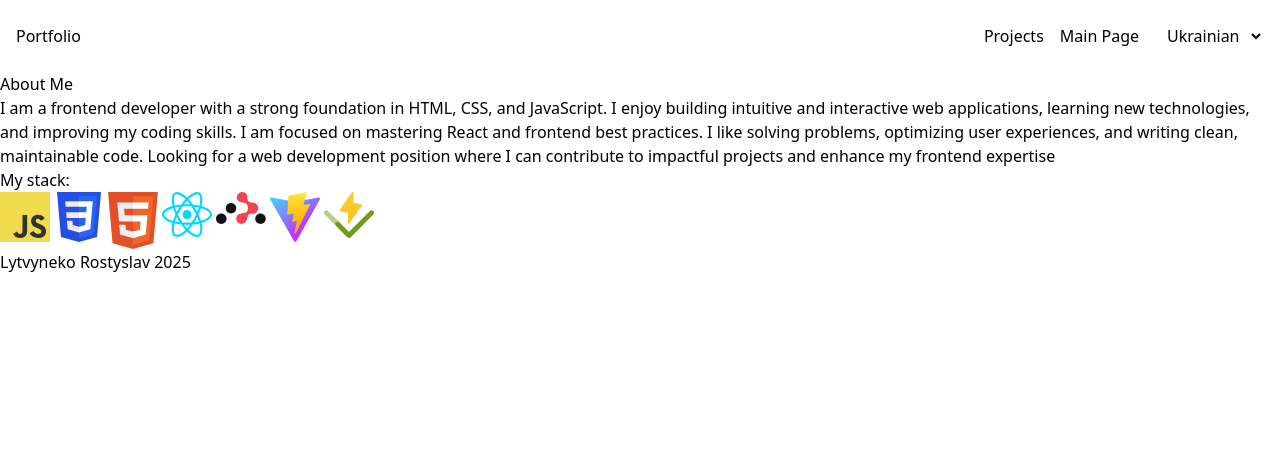
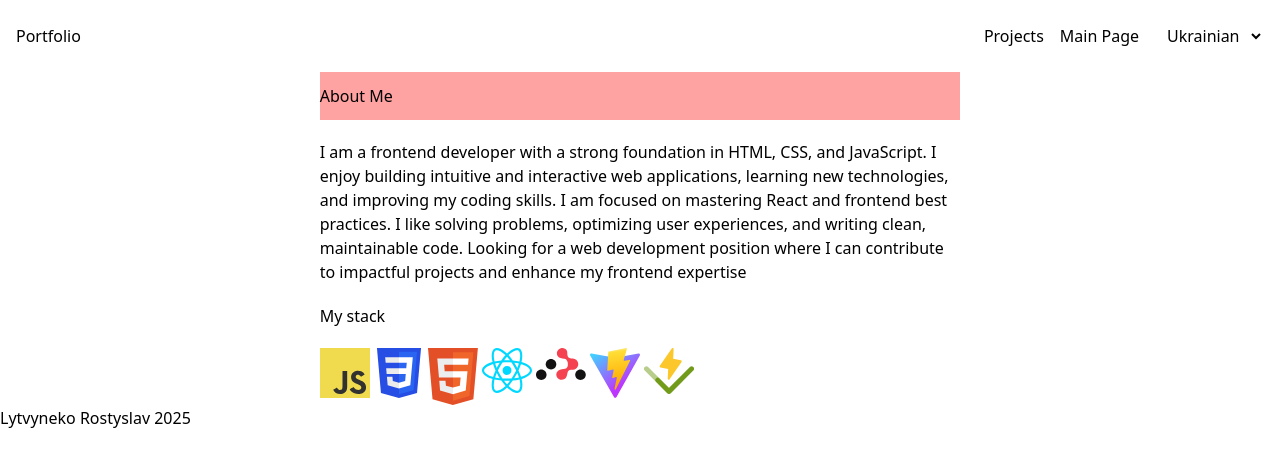
Before and after one commit to R3ndrex/Portfolio, a React (Vite) app: page / in a window 1280 px wide. Shown: the top 466 px of the page. Built offline with nearby package versions, Linux system fonts and the light colour scheme.

Commit message:
Add translations

```diff
--- a/src/components/Footer.jsx
+++ b/src/components/Footer.jsx
@@ -1,3 +1,6 @@
+import { useTranslation } from "react-i18next";
+
 export default function Footer() {
-    return <footer>Lytvyneko Rostyslav 2025</footer>;
+    const { t } = useTranslation();
+    return <footer>{t("Lytvyneko Rostyslav")} 2025</footer>;
 }
--- a/src/components/MainContent.jsx
+++ b/src/components/MainContent.jsx
@@ -5,7 +5,8 @@ import VitestImage from "../assets/vitest.svg";
 import CSSImage from "../assets/css_old.svg";
 import HTMLImage from "../assets/javascript.svg";
 import JavaScriptImage from "../assets/html5.svg";
-import { Trans } from "react-i18next";
+import { Trans, useTranslation } from "react-i18next";
+
 const stack = [
     {
         image: HTMLImage,
@@ -38,10 +39,11 @@ const stack = [
 ];
 
 export default function MainContent() {
+    const { t } = useTranslation();
     return (
-        <main>
-            <h2>About Me</h2>
-            <Trans i18nKey={"AboutText"}>
+        <main className="w-[70ch] ml-auto mr-auto flex flex-col gap-5">
+            <h2 className="bg-red-300 pb-3 pt-3">{t("About Me")}</h2>
+            <Trans i18nKey="AboutText">
                 <p>
                     I am a frontend developer with a strong foundation in HTML,
                     CSS, and JavaScript. I enjoy building intuitive and
@@ -54,7 +56,7 @@ export default function MainContent() {
                     expertise
                 </p>
             </Trans>
-            <h2>My stack:</h2>
+            <h2>{t("My stack")}</h2>
             <ul className="flex gap-1">
                 {stack.map((element) => (
                     <li>
--- a/src/i18.js
+++ b/src/i18.js
@@ -25,6 +25,9 @@ i18next
                     оптимізувати взаємодію з користувачем i писати чистий, зручний для обслуговування
                     код. Шукаю вакансію веб-розробника, де я можу
                     зробити внесок y ефективні проєкти та покращити мій рівень знання фронтенду`,
+                    "About Me": "Про мене",
+                    "My stack": "Мій стек",
+                    "Lytvyneko Rostyslav": "Литвиненко Ростислав",
                 },
             },
         },
```
